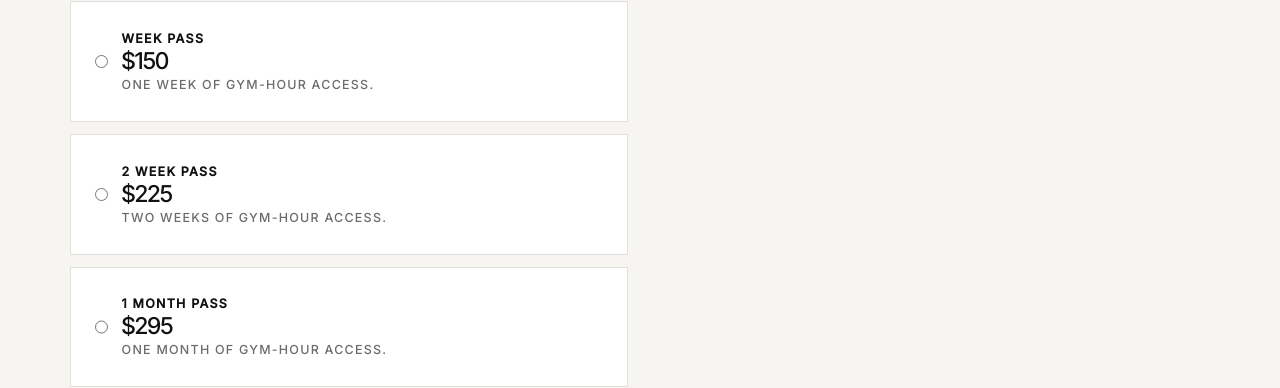
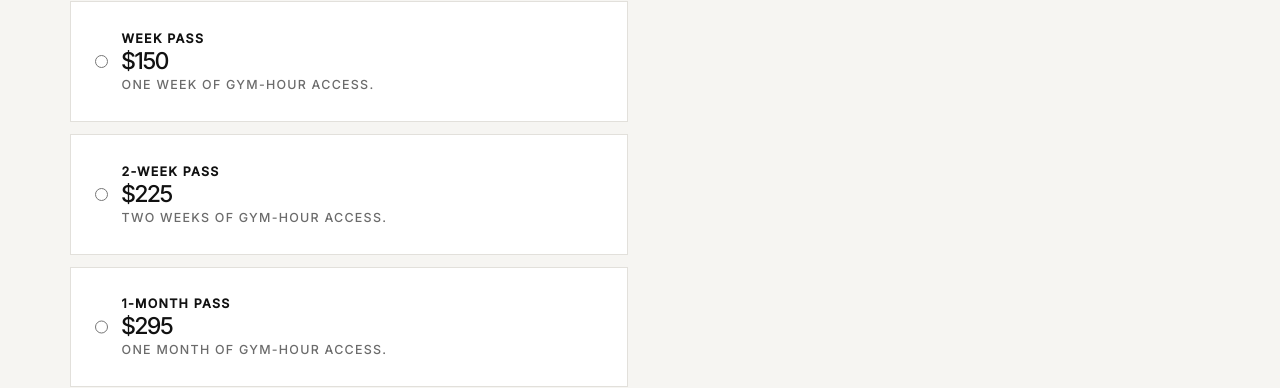
Before and after one commit to davidmills88/ajax-fitness-web, a Next.js app: page /join in a window 1280 px wide. Shown: the part 800-1188 px from the top of the page. Built offline with nearby package versions, Linux system fonts and the light colour scheme.

Commit message:
Hyphenate 2-week and 1-month pass names
Lily copy nit: display names only. Prices and membership copy unchanged.

Co-authored-by: davidmills88 <davidmills88@users.noreply.github.com>

```diff
--- a/app/pricing/page.tsx
+++ b/app/pricing/page.tsx
@@ -12,7 +12,7 @@ import {
 
 export const metadata: Metadata = {
   title: "Pricing",
-  description: `Ajax Fitness memberships: ${site.plans.monthly.price} monthly, ${site.plans.annual.price} annual. Temporary passes: day ${site.plans.day.price}, week ${site.plans.week.price}, 2 week ${site.plans.twoWeek.price}, 1 month ${site.plans.oneMonth.price}. Call ${site.phoneDisplay} to join.`,
+  description: `Ajax Fitness memberships: ${site.plans.monthly.price} monthly, ${site.plans.annual.price} annual. Temporary passes: day ${site.plans.day.price}, week ${site.plans.week.price}, 2-week ${site.plans.twoWeek.price}, 1-month ${site.plans.oneMonth.price}. Call ${site.phoneDisplay} to join.`,
 };
 
 function PlanCard({ plan }: { plan: Plan }) {
--- a/lib/site.ts
+++ b/lib/site.ts
@@ -64,7 +64,7 @@ export const site = {
     twoWeek: {
       id: "twoWeek" as const,
       kind: "temporary" as const,
-      name: "2 Week pass",
+      name: "2-week pass",
       price: "$225",
       cadence: "",
       detail: "Two weeks of gym-hour access.",
@@ -72,7 +72,7 @@ export const site = {
     oneMonth: {
       id: "oneMonth" as const,
       kind: "temporary" as const,
-      name: "1 Month pass",
+      name: "1-month pass",
       price: "$295",
       cadence: "",
       detail: "One month of gym-hour access.",
```
Also changed, not shown: 1 other file (tests, documents, lock files or other folders).
